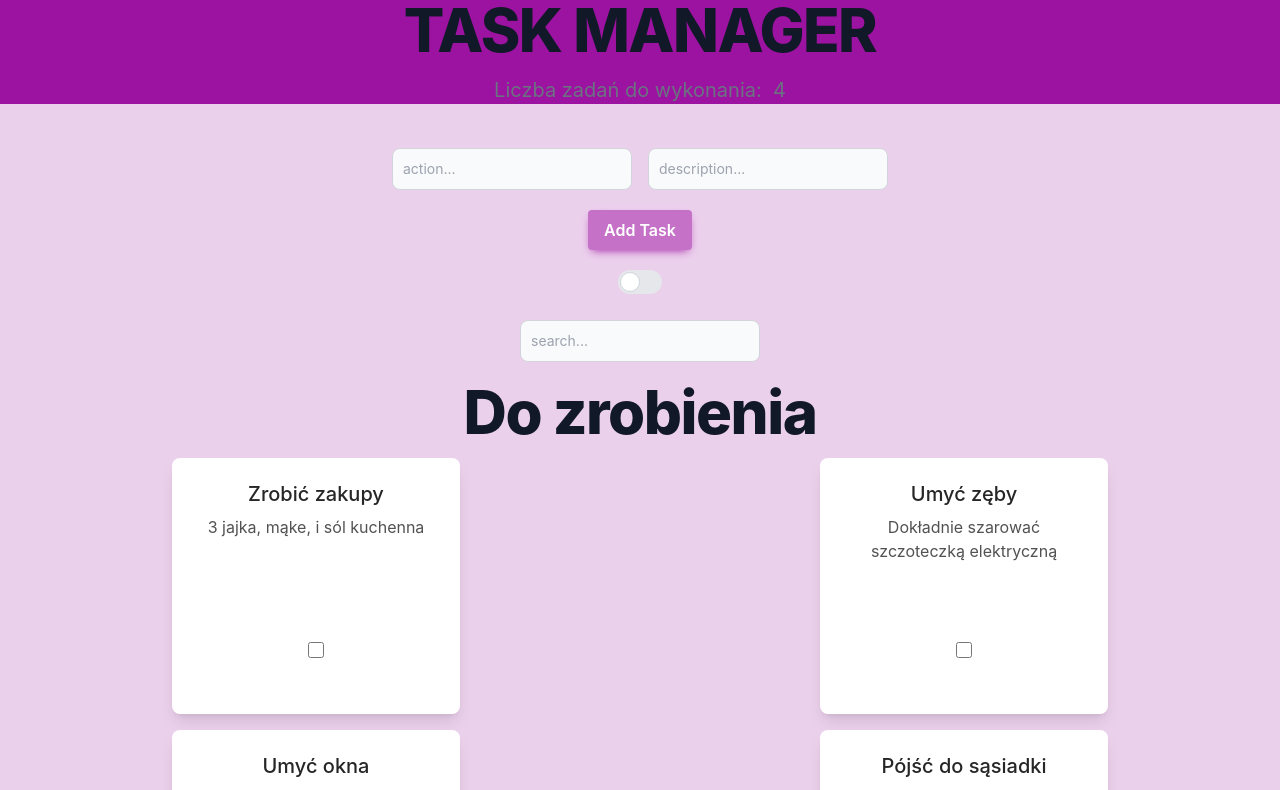
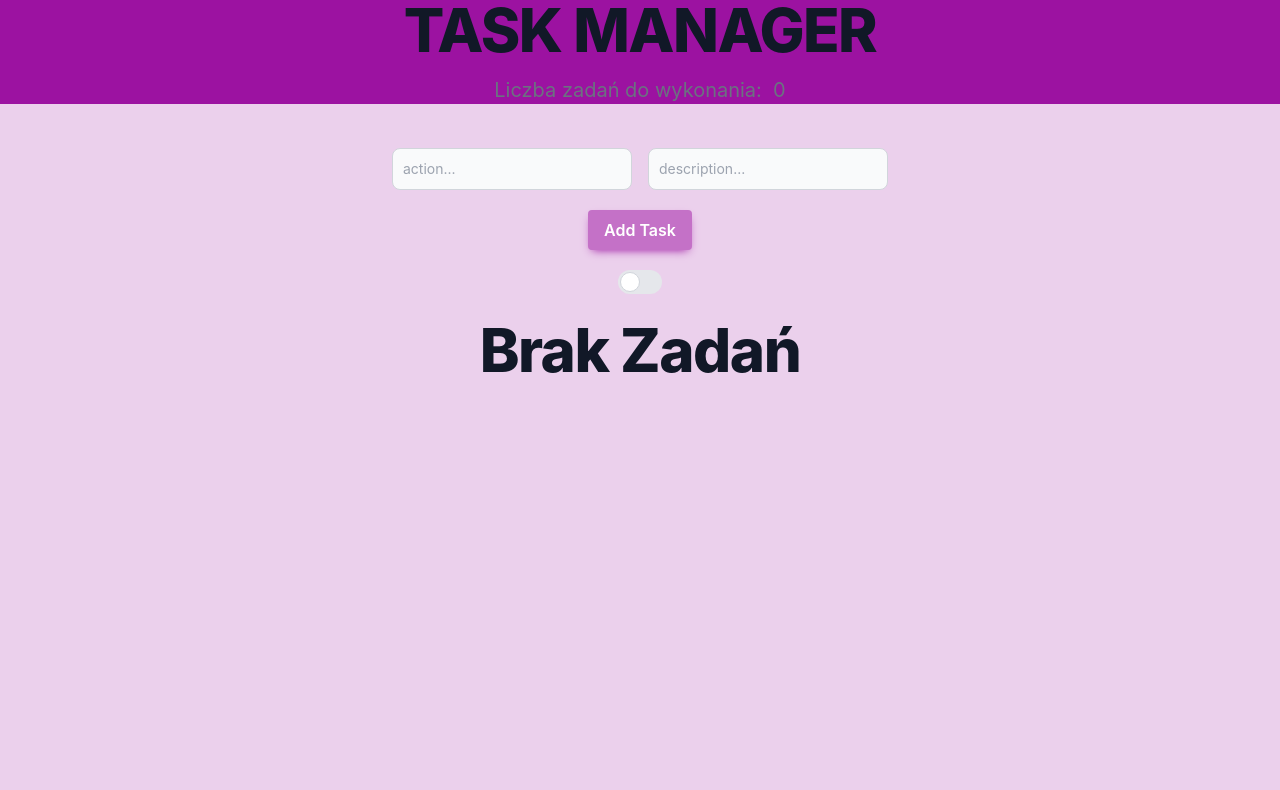
Before and after one commit to Blejn/taskmanager, a React (Create React App) app: page / in a window 1280 px wide. Shown: the top 790 px of the page. Built offline with nearby package versions, Linux system fonts and the light colour scheme.

Commit message:
set to localstorage my app

```diff
--- a/src/App.tsx
+++ b/src/App.tsx
@@ -10,44 +10,7 @@ class App extends Component<MyProps, MyState> {
     super(props);
     this.state = {
       userName: "Sebastian",
-      todoItems: [
-        {
-          action: "Zrobić zakupy",
-          done: false,
-          description: "3 jajka, mąke, i sól kuchenna",
-          isModal: false,
-        },
-        {
-          action: "Umyć zęby",
-          done: false,
-          description: "Dokładnie szarować szczoteczką elektryczną",
-          isModal: false,
-        },
-        {
-          action: "Odkurzyć pokój",
-          done: true,
-          description: "Dodatkowo umyć podłogę",
-          isModal: false,
-        },
-        {
-          action: "Umyć okna ",
-          done: false,
-          description: "Dokładnie",
-          isModal: false,
-        },
-        {
-          action: "Pościelić łóżko",
-          done: true,
-          description: "Odrazu jak wstaniesz",
-          isModal: false,
-        },
-        {
-          action: "Pójść do sąsiadki",
-          done: false,
-          description: "Spytać czy w czymś pomóc",
-          isModal: false,
-        },
-      ],
+      todoItems: [],
       newTaskAction: "",
       newTaskDescription: "",
       itemsDone: true,
@@ -72,7 +35,8 @@ class App extends Component<MyProps, MyState> {
   createNewTask = (event: React.FormEvent<HTMLFormElement>) => {
     event.preventDefault();
 
-    this.setState({
+    this.setState(
+      {
         todoItems: [
           ...this.state.todoItems,
           {
@@ -84,8 +48,9 @@ class App extends Component<MyProps, MyState> {
         ],
         newTaskAction: "",
         newTaskDescription: "",
-      itemsDone: this.state.itemsDone,
-    });
+      },
+      () => localStorage.setItem("todos", JSON.stringify(this.state.todoItems))
+    );
   };
   // editTask = (task:Todo) => {
   //   this.setState({
@@ -98,11 +63,14 @@ class App extends Component<MyProps, MyState> {
   // };
 
   toggleChange = (task: Todo) => {
-    this.setState({
+    this.setState(
+      {
         todoItems: this.state.todoItems.map(item =>
           item.action === task.action ? { ...item, done: !item.done } : item
         ),
-    });
+      },
+      () => localStorage.setItem("todos", JSON.stringify(this.state.todoItems))
+    );
   };
   editHandler = (task: Todo) => {
     this.setState({
@@ -112,11 +80,11 @@ class App extends Component<MyProps, MyState> {
     });
   };
   editTask = (action: string, actionEdit: string, descriptionEdit: string) => {
-    this.setState({
+    this.setState(
+      {
         todoItems: this.state.todoItems.map(item =>
           item.action === action
             ? {
-              ...item,
                 action: actionEdit,
                 done: false,
                 description: descriptionEdit,
@@ -124,37 +92,55 @@ class App extends Component<MyProps, MyState> {
               }
             : item
         ),
-    });
+      },
+      () => localStorage.setItem("todos", JSON.stringify(this.state.todoItems))
+    );
   };
   changeMode = () => {
     this.setState({
       itemsDone: !this.state.itemsDone,
     });
-    console.log(this.state.itemsDone);
   };
 
   deleteTask = (array: Array<Todo>, action: string, description: string) => {
     let index = array.findIndex(x => x.action === action);
     array.splice(index, 1);
-    this.setState({
+    this.setState(
+      {
         todoItems: [...array],
-    });
+      },
+      () => localStorage.setItem("todos", JSON.stringify(this.state.todoItems))
+    );
   };
-  searchHandler = (event: ChangeEvent<HTMLInputElement>) => {
-    let value = event.target.value;
-    const allTodos = this.state.todoItems;
-    Object.freeze(allTodos);
-    const todos = this.state.todoItems.filter(todo => {
-      return todo.action.toLowerCase().includes(value);
-    });
-    if (value === "") {
-      this.setState({
-        todoItems: allTodos,
-      });
+  // searchHandler = (event: ChangeEvent<HTMLInputElement>) => {
+  //   let allTodos = localStorage.getItem("todos");
+
+  //   const todos = this.state.todoItems.filter(todo => {
+  //     return todo.action.toLowerCase().includes(event.target.value);
+  //   });
+
+  //   if (event.target.value === "") {
+  //     this.setState(
+  //       allTodos != null
+  //         ? {
+  //             todoItems: JSON.parse(allTodos),
+  //           }
+  //         : { todoItems: [...todos] }
+  //     );
+  //   }
+  //   this.setState({
+  //     todoItems: todos,
+  //   });
+  // };
+  componentDidMount = () => {
+    let data = localStorage.getItem("todos");
+    this.setState(
+      data != null
+        ? { todoItems: JSON.parse(data) }
+        : {
+            todoItems: [],
           }
-    this.setState({
-      todoItems: todos,
-    });
+    );
   };
 
   render(): React.ReactNode {
@@ -210,19 +196,30 @@ class App extends Component<MyProps, MyState> {
           </label>
         </div>
         {/* SEARCH BAR */}
-        <div className="">
+        {/* <div className="">
           <input
             placeholder="search..."
             className=" bg-gray-50 border border-gray-300 text-gray-900 text-sm rounded-lg focus:ring-blue-500 focus:border-blue-500 block m-auto p-2.5 my-5 dark:white dark:border-gray-600 dark:placeholder-gray-400 dark:text-black dark:focus:ring-blue-500 dark:focus:border-blue-500 focus:outline-none focus:border-transparent focus:ring-0"
             type="text"
             onChange={this.searchHandler}
           />
-        </div>
+        </div> */}
 
         <div>
           <h1 className="mb-4 text-4xl font-extrabold leading-none tracking-tight text-gray-900 md:text-5xl lg:text-6xl dark:text-white">
             {" "}
-            {this.state.itemsDone === true ? <>Do zrobienia</> : <> Wykonane</>}
+            {this.state.todoItems.length === 0 ? (
+              <>Brak Zadań</>
+            ) : (
+              <>
+                {" "}
+                {this.state.itemsDone === true ? (
+                  <>Do zrobienia</>
+                ) : (
+                  <> Wykonane</>
+                )}
+              </>
+            )}
             <br />
           </h1>
 
```
Lines whose indentation alone changed are shown as unchanged.
